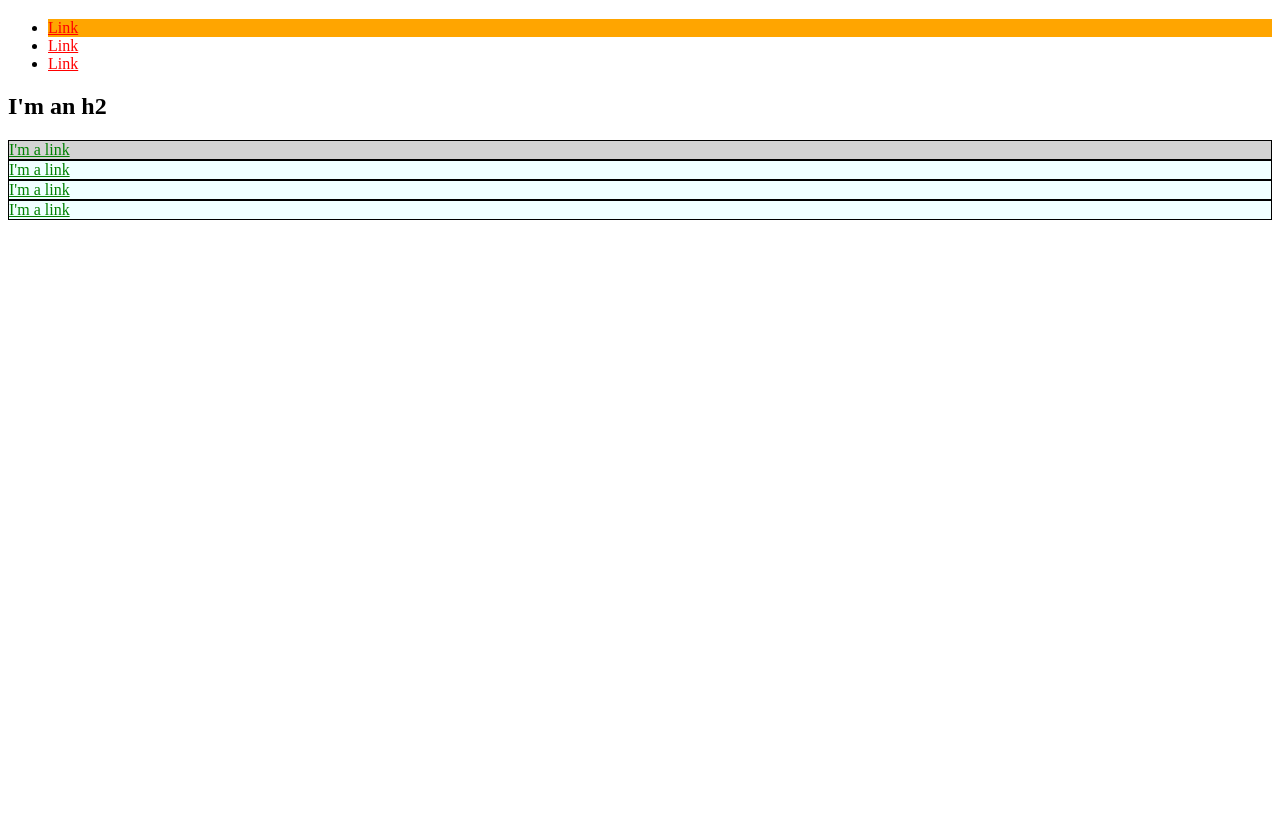
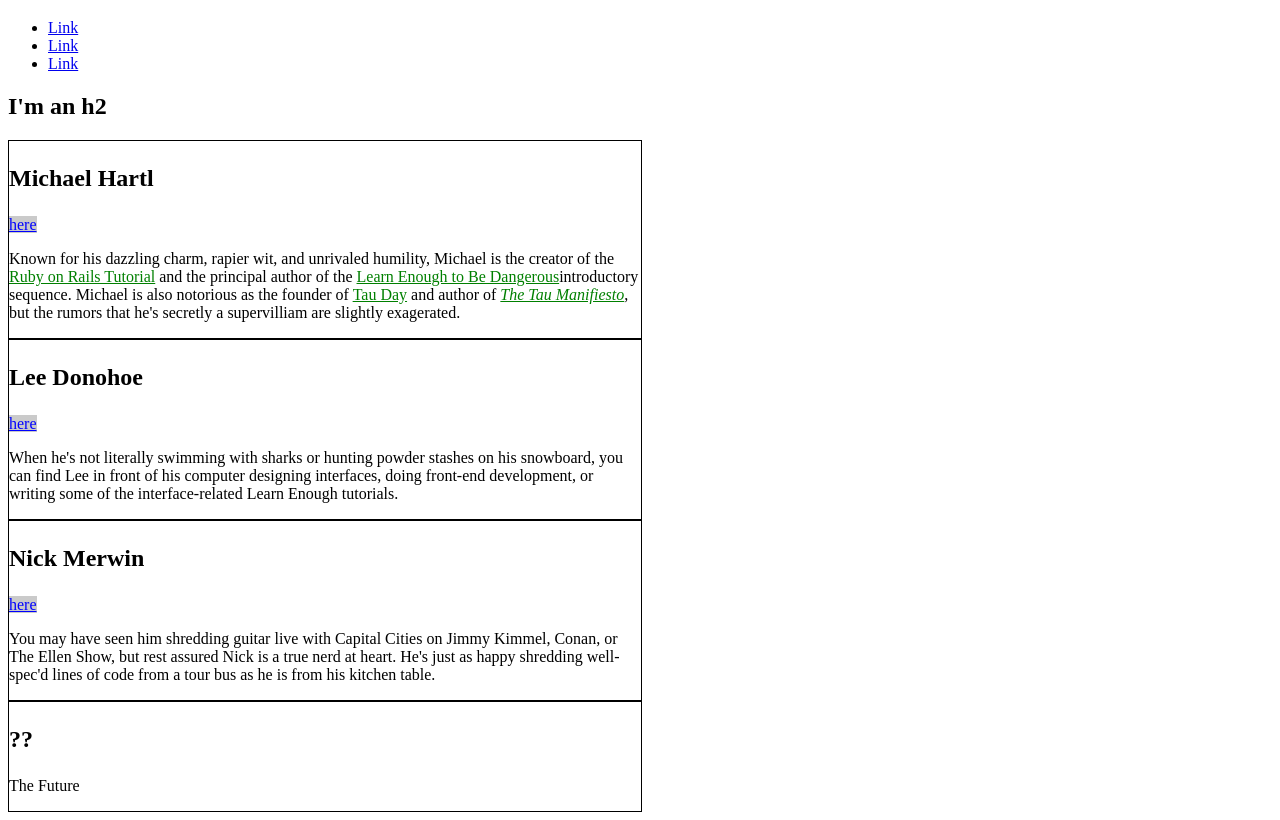
Before and after one commit to Geek-and-proud/Geek-and-proud.github.io, a plain HTML site: page index.html in a window 1280 px wide. Shown: the part 61-881 px from the top of the page. Before the commit the page ends 800 px from the top, so only its background shows below. Drawn offline with Linux system fonts and the light colour scheme.

Commit message:
Add CSS styling

```diff
--- a/index.html
+++ b/index.html
@@ -4,30 +4,48 @@
     <title>Test Page: Don't Panic</title>
     <meta charset="utf-8">
     <style>
+      /* GLOBAL STYLES */
+
       a {
-        color: red;
+        color: #f00);
       }
-      #exec-bio {
-        background-color: lightgray;
+
+      /* SOCIAL STYLES */
+      .social-link {
+        background: rgba(150, 150, 150, 0.5);
+        color: blue;
       }
+
+      /* BIO STYLES */
+
+      .bio-wrapper{
+        font-size: 24px;
+      }
+
       .bio-box {
         border: 1px solid black;
+        font-size: 1rem;
+        width: 50%;
       }
-      .bio-box a {
+
+      .bio-box h3 {
+        font-size:1.5em;
+      }
+
+      .bio-copy {
+        font-size: 1em;
+      }
+
+      .bio-copy a {
         color: green;
       }
-      #foo {
-        background-color: orange;
-      }
-      .bar {
-        background-color: azure;
-      }
+
     </style>
   </head>
   <body>
     <h1>I'm an h1</h1>
     <ul>
-      <li id="foo">
+      <li>
         <a href="http://example.com/">Link</a>
       </li>
       <li>
@@ -38,17 +56,43 @@
       </li>
     </ul>
     <h2>I'm an h2</h2>
-    <div id="exec-bio" class="bio-box bar">
-      <a href="http://example.com/">I'm a link</a>
-    </div>
-    <div class="bio-box bar">
-      <a href="http://example.com/">I'm a link</a>
-    </div>
-    <div class="bio-box bar">
-      <a href="http://example.com/">I'm a link</a>
-    </div>
-    <div class="bio-box bar">
-      <a href="http://example.com/">I'm a link</a>
+    <div class="bio-wrapper">
+
+      <div class="bio-box">
+        <h3>Michael Hartl</h3>
+        <a href="http://twitter.com/mhartl" class="social-link">here</a>
+        <div class="bio-copy">
+          <p>
+            Known for his dazzling charm, rapier wit, and unrivaled humility, Michael is the creator of the <a href="http://railstutorial.org/">Ruby on Rails Tutorial</a> and the principal author of the <a href="https://learnenough.com/">Learn Enough to Be Dangerous</a>introductory sequence. Michael is also notorious as the founder of <a href="http://tauday.com/">Tau Day</a> and author of <a href="http://tauday.com/tau-manifesto"><em>The Tau Manifiesto</em></a>, but the rumors that he's secretly a supervilliam are slightly exagerated.
+          </p>
+        </div>
+      </div>
+      <div class="bio-box">
+        <h3>Lee Donohoe</h3>
+        <a href="https://twitter.com/leedonohoe" class="social-link">here</a>
+        <div class="bio-copy">
+          <p>
+            When he's not literally swimming with sharks or hunting powder stashes on his snowboard, you can find Lee in front of his computer designing      interfaces, doing front-end development, or writing some of the      interface-related Learn Enough tutorials.
+          </p>
+        </div>
+      </div>
+      <div class="bio-box">
+        <h3>Nick Merwin</h3>
+        <a href="https://twitter.com/nickmerwin" class="social-link">here</a>
+        <div class="bio-copy">
+          <p>
+            You may have seen him shredding guitar live with Capital Cities on Jimmy        Kimmel, Conan, or The Ellen Show, but rest assured Nick is a true nerd at        heart. He's just as happy shredding well-spec'd lines of code from a tour     bus as he is from his kitchen table.
+          </p>
+        </div>
+      </div>
+      <div class="bio-box">
+        <h3>??</h3>
+        <div class="bio-copy">
+          <p>
+            The Future
+          </p>
+        </div>
+      </div>
     </div>
   </body>
 </html>
```
